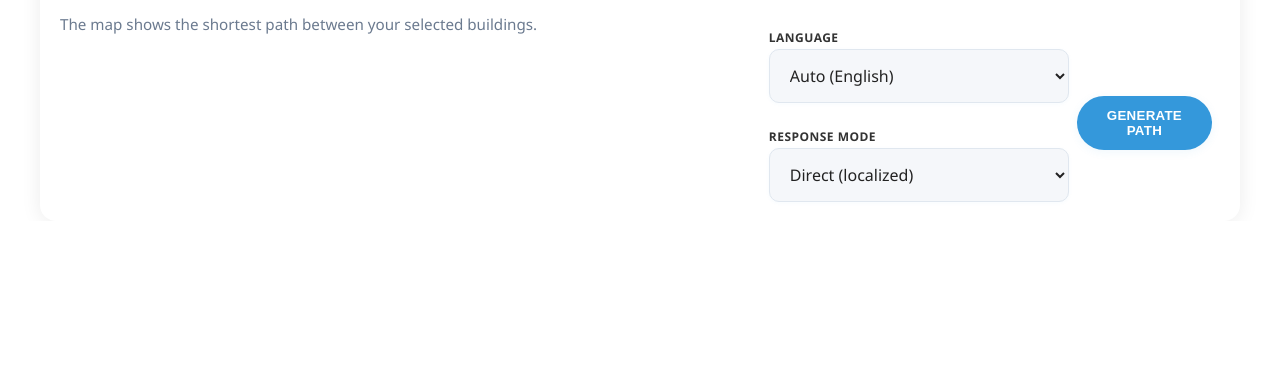
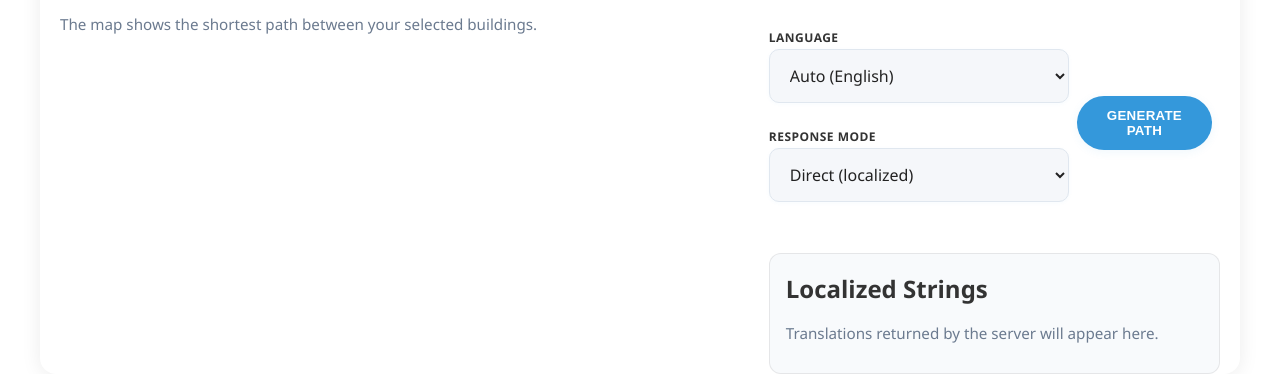
Before and after one commit to radishronin/CSCI4-598A-A-project1, a Flask app: page /planner/ in a window 1280 px wide. Shown: the part 896-1270 px from the top of the page. Before the commit the page ends 1098 px from the top, so only its background shows below. Run offline with Flask 3, Linux system fonts and the light colour scheme.

Commit message:
Added languages for planner

```diff
--- a/routes/planner.py
+++ b/routes/planner.py
@@ -171,75 +171,168 @@ def compute_route():
     target_language: str = data.get("target_language", "") or ""
     response_mode: str = data.get("response_mode", "direct")
 
-    def _localized_strings(lang: str) -> dict:
-        """Return a small set of localized UI strings for the planner.
+    translations = {
+        "": {
+            "total_time_label": "Total time:",
+            "minutes_unit": "min",
+            "error_invalid": "Request must include a list of building codes.",
+            "error_unknown_codes": "Unknown building codes:",
+            "error_no_path": "No available path between {from_code} and {to_code}.",
+        },
+        "en": {
+            "total_time_label": "Total time:",
+            "minutes_unit": "min",
+            "error_invalid": "Request must include a list of building codes.",
+            "error_unknown_codes": "Unknown building codes:",
+            "error_no_path": "No available path between {from_code} and {to_code}.",
+        },
+        "es": {
+            "total_time_label": "Tiempo total:",
+            "minutes_unit": "min",
+            "error_invalid": "La solicitud debe incluir una lista de códigos de edificio.",
+            "error_unknown_codes": "Códigos de edificio desconocidos:",
+            "error_no_path": "No hay un camino disponible entre {from_code} y {to_code}.",
+        },
+        "fr": {
+            "total_time_label": "Durée totale:",
+            "minutes_unit": "min",
+            "error_invalid": "La requête doit inclure une liste de codes de bâtiments.",
+            "error_unknown_codes": "Codes de bâtiment inconnus:",
+            "error_no_path": "Aucun itinéraire disponible entre {from_code} et {to_code}.",
+        },
+        "de": {
+            "total_time_label": "Gesamtzeit:",
+            "minutes_unit": "Min",
+            "error_invalid": "Die Anfrage muss eine Liste von Gebäudecodes enthalten.",
+            "error_unknown_codes": "Unbekannte Gebäudecodes:",
+            "error_no_path": "Kein verfügbarer Weg zwischen {from_code} und {to_code}.",
+        },
+        "zh": {
+            "total_time_label": "总用时:",
+            "minutes_unit": "分",
+            "error_invalid": "请求必须包含建筑代码列表。",
+            "error_unknown_codes": "未知的建筑代码:",
+            "error_no_path": "在 {from_code} 和 {to_code} 之间没有可用路径。",
+        },
+    }
 
-        This is intentionally minimal: it covers the total-time label and
-        a few common error messages. If you want richer translations we can
-        either extend this map or call the project's LLM translation helper.
-        """
-        # Basic translations for a few languages. Keys: total_time_label,
-        # minutes_unit, total_time_format (optional), error messages.
-        translations = {
-            "": {
-                "total_time_label": "Total time:",
-                "minutes_unit": "min",
-                "error_invalid": "Request must include a list of building codes.",
-                "error_unknown_codes": "Unknown building codes:",
-                "error_no_path": "No available path between {from_code} and {to_code}.",
-            },
-            "en": {
-                "total_time_label": "Total time:",
-                "minutes_unit": "min",
-                "error_invalid": "Request must include a list of building codes.",
-                "error_unknown_codes": "Unknown building codes:",
-                "error_no_path": "No available path between {from_code} and {to_code}.",
-            },
-            "es": {
-                "total_time_label": "Tiempo total:",
-                "minutes_unit": "min",
-                "error_invalid": "La solicitud debe incluir una lista de códigos de edificio.",
-                "error_unknown_codes": "Códigos de edificio desconocidos:",
-                "error_no_path": "No hay un camino disponible entre {from_code} y {to_code}.",
-            },
-            "fr": {
-                "total_time_label": "Durée totale:",
-                "minutes_unit": "min",
-                "error_invalid": "La requête doit inclure une liste de codes de bâtiments.",
-                "error_unknown_codes": "Codes de bâtiment inconnus:",
-                "error_no_path": "Aucun itinéraire disponible entre {from_code} et {to_code}.",
-            },
-            "de": {
-                "total_time_label": "Gesamtzeit:",
-                "minutes_unit": "Min",
-                "error_invalid": "Die Anfrage muss eine Liste von Gebäudecodes enthalten.",
-                "error_unknown_codes": "Unbekannte Gebäudecodes:",
-                "error_no_path": "Kein verfügbarer Weg zwischen {from_code} und {to_code}.",
-            },
-            "zh": {
-                "total_time_label": "总用时:",
-                "minutes_unit": "分",
-                "error_invalid": "请求必须包含建筑代码列表。",
-                "error_unknown_codes": "未知的建筑代码:",
-                "error_no_path": "在 {from_code} 和 {to_code} 之间没有可用路径。",
-            }
-        }
-        return translations.get(lang, translations.get(lang.split('-')[0], translations[""]))
+    field_labels = {
+        "": {
+            "total_time_label": "Total time label",
+            "total_time_label_filled": "Total time",
+            "minutes_unit": "Minutes unit",
+            "total_time_format": "Total time format",
+            "error_invalid": "Invalid request message",
+            "error_unknown_codes": "Unknown codes message",
+            "error_no_path": "No path message",
+            "error_message": "Error message",
+        },
+        "en": {
+            "total_time_label": "Total time label",
+            "total_time_label_filled": "Total time",
+            "minutes_unit": "Minutes unit",
+            "total_time_format": "Total time format",
+            "error_invalid": "Invalid request message",
+            "error_unknown_codes": "Unknown codes message",
+            "error_no_path": "No path message",
+            "error_message": "Error message",
+        },
+        "es": {
+            "total_time_label": "Etiqueta de tiempo total",
+            "total_time_label_filled": "Tiempo total",
+            "minutes_unit": "Unidad de minutos",
+            "total_time_format": "Formato de tiempo total",
+            "error_invalid": "Mensaje de solicitud inválida",
+            "error_unknown_codes": "Mensaje de códigos desconocidos",
+            "error_no_path": "Mensaje de ruta no disponible",
+            "error_message": "Mensaje de error",
+        },
+        "fr": {
+            "total_time_label": "Libellé du temps total",
+            "total_time_label_filled": "Temps total",
+            "minutes_unit": "Unité de minutes",
+            "total_time_format": "Format de temps total",
+            "error_invalid": "Message de requête invalide",
+            "error_unknown_codes": "Message de codes inconnus",
+            "error_no_path": "Message d'itinéraire indisponible",
+            "error_message": "Message d'erreur",
+        },
+        "de": {
+            "total_time_label": "Gesamtzeit-Beschriftung",
+            "total_time_label_filled": "Gesamtzeit",
+            "minutes_unit": "Minuteneinheit",
+            "total_time_format": "Gesamtzeit-Format",
+            "error_invalid": "Nachricht für ungültige Anfrage",
+            "error_unknown_codes": "Nachricht für unbekannte Codes",
+            "error_no_path": "Nachricht für keinen verfügbaren Weg",
+            "error_message": "Fehlermeldung",
+        },
+        "zh": {
+            "total_time_label": "总用时标签",
+            "total_time_label_filled": "总用时",
+            "minutes_unit": "分钟单位",
+            "total_time_format": "总用时格式",
+            "error_invalid": "无效请求消息",
+            "error_unknown_codes": "未知代码消息",
+            "error_no_path": "无可用路径消息",
+            "error_message": "错误消息",
+        },
+    }
+
+    def _resolve_language(lang: str) -> Tuple[str, dict]:
+        """Return the best-match language code and its strings."""
+        normalized = (lang or "").lower()
+        if normalized in translations:
+            return normalized, translations[normalized]
+
+        base = normalized.split("-")[0]
+        if base in translations:
+            return base, translations[base]
+
+        return "", translations[""]
+
+    def _resolve_labels(lang: str) -> dict:
+        normalized = (lang or "").lower()
+        if normalized in field_labels:
+            return field_labels[normalized]
+        base = normalized.split("-")[0]
+        if base in field_labels:
+            return field_labels[base]
+        return field_labels[""]
 
     if not isinstance(building_codes, list) or not building_codes:
-        localized = _localized_strings(target_language)
+        lang_code, localized = _resolve_language(target_language)
+        labels = _resolve_labels(lang_code)
         return (
-            jsonify({"error": localized.get("error_invalid"), "localized": localized}),
+            jsonify({
+                "error": localized.get("error_invalid"),
+                "localized": {
+                    "language": lang_code,
+                    "strings": {"error_invalid": localized.get("error_invalid")},
+                    "labels": {"error_invalid": labels.get("error_invalid")},
+                },
+            }),
             400,
         )
 
     invalid_codes = [code for code in building_codes if code not in (_buildings_by_id or {})]
     if invalid_codes:
-        localized = _localized_strings(target_language)
+        lang_code, localized = _resolve_language(target_language)
+        labels = _resolve_labels(lang_code)
         return (
             jsonify({
                 "error": f"Unknown building codes: {', '.join(invalid_codes)}",
-                "localized": {"error_message": f"{localized.get('error_unknown_codes')} {', '.join(invalid_codes)}"},
+                "localized": {
+                    "language": lang_code,
+                    "strings": {
+                        "error_unknown_codes": localized.get("error_unknown_codes"),
+                        "error_message": f"{localized.get('error_unknown_codes')} {', '.join(invalid_codes)}",
+                    },
+                    "labels": {
+                        "error_unknown_codes": labels.get("error_unknown_codes"),
+                        "error_message": labels.get("error_message"),
+                    },
+                },
             }),
             400,
         )
@@ -254,11 +347,22 @@ def compute_route():
     for start_code, end_code in zip(building_codes, building_codes[1:]):
         leg_time, node_path = _shortest_path_between_buildings(start_code, end_code, adjacency)
         if leg_time is None or not node_path:
-            localized = _localized_strings(target_language)
+            lang_code, localized = _resolve_language(target_language)
+            labels = _resolve_labels(lang_code)
             return (
                 jsonify({
                     "error": f"No available path between {start_code} and {end_code}.",
-                    "localized": {"error_message": localized.get("error_no_path").format(from_code=start_code, to_code=end_code)},
+                    "localized": {
+                        "language": lang_code,
+                        "strings": {
+                            "error_no_path": localized.get("error_no_path"),
+                            "error_message": localized.get("error_no_path").format(from_code=start_code, to_code=end_code),
+                        },
+                        "labels": {
+                            "error_no_path": labels.get("error_no_path"),
+                            "error_message": labels.get("error_message"),
+                        },
+                    },
                 }),
                 400,
             )
@@ -294,7 +398,10 @@ def compute_route():
 
     image = graph.get("image", {})
 
-    localized = _localized_strings(target_language)
+    lang_code, localized = _resolve_language(target_language)
+    labels = _resolve_labels(lang_code)
+    minutes_value = total_time_s / 60 if total_time_s else 0.0
+    minutes_str = f"{minutes_value:.1f}"
 
     response_payload = {
         "image": {
@@ -304,25 +411,41 @@ def compute_route():
         },
         "legs": legs,
         "total_time_s": total_time_s,
-        "localized": {},
+        "localized": {
+            "language": lang_code,
+            "strings": {
+                "minutes_unit": localized.get("minutes_unit"),
+                "total_time_label": localized.get("total_time_label"),
+                "total_time_label_filled": f"{localized.get('total_time_label')} {minutes_str} {localized.get('minutes_unit', 'min')}",
+                "total_time_format": "{minutes} " + localized.get("minutes_unit", "min"),
+            },
+            "labels": {
+                "minutes_unit": labels.get("minutes_unit"),
+                "total_time_label": labels.get("total_time_label"),
+                "total_time_label_filled": labels.get("total_time_label_filled"),
+                "total_time_format": labels.get("total_time_format"),
+            },
+        },
     }
 
     # If the client requested 'both', include original (English) and localized
     # messages. Otherwise provide only localized strings to be used by the UI.
-    if response_mode == "both":
+    if response_mode == "both" and lang_code not in ("", "en"):
         response_payload["localized"]["original"] = {
-            "total_time_label": "Total time:",
-            "minutes_unit": "min",
-            "total_time_format": "{minutes} min",
+            "language": "en",
+            "strings": {
+                "minutes_unit": "min",
+                "total_time_label": "Total time:",
+                "total_time_label_filled": f"Total time: {minutes_str} min",
+                "total_time_format": "{minutes} min",
+            },
+            "labels": {
+                "minutes_unit": field_labels["en"].get("minutes_unit"),
+                "total_time_label": field_labels["en"].get("total_time_label"),
+                "total_time_label_filled": field_labels["en"].get("total_time_label_filled"),
+                "total_time_format": field_labels["en"].get("total_time_format"),
+            },
         }
-
-    # Add the selected language strings (these may be identical to original)
-    response_payload["localized"].update({
-        "total_time_label": localized.get("total_time_label"),
-        "minutes_unit": localized.get("minutes_unit"),
-        # Provide a simple formatting token the client can use if desired
-        "total_time_format": "{minutes} " + localized.get("minutes_unit", "min"),
-    })
 
     return jsonify(response_payload)
 
--- a/static/planner.css
+++ b/static/planner.css
@@ -51,6 +51,60 @@
   gap: 0.5rem;
 }
 
+.planner-translations {
+  margin-top: 1rem;
+  border: 1px solid rgba(0, 0, 0, 0.08);
+  border-radius: 12px;
+  padding: 1rem;
+  background: #f8fafc;
+  display: flex;
+  flex-direction: column;
+  gap: 0.75rem;
+}
+
+.translation-grid {
+  display: grid;
+  gap: 0.75rem;
+  grid-template-columns: repeat(auto-fit, minmax(220px, 1fr));
+}
+
+.translation-card {
+  border: 1px solid rgba(0, 0, 0, 0.08);
+  border-radius: 10px;
+  padding: 0.75rem;
+  background: #fff;
+  box-shadow: 0 1px 2px rgba(0, 0, 0, 0.04);
+}
+
+.translation-card.active {
+  border-color: #2c7be5;
+  box-shadow: 0 4px 8px rgba(44, 123, 229, 0.18);
+}
+
+.translation-card__title {
+  font-weight: 700;
+  margin: 0 0 0.35rem 0;
+  letter-spacing: 0.02em;
+}
+
+.translation-card__list {
+  margin: 0;
+  padding: 0;
+  display: grid;
+  gap: 0.15rem;
+}
+
+.translation-card__list dt {
+  font-weight: 600;
+  font-size: 0.85rem;
+}
+
+.translation-card__list dd {
+  margin: 0 0 0.35rem 0;
+  color: #334155;
+  font-size: 0.95rem;
+}
+
 @media (min-width: 640px) {
   .planner-actions-row {
     align-items: center;
--- a/static/planner.js
+++ b/static/planner.js
@@ -3,10 +3,21 @@ document.addEventListener('DOMContentLoaded', () => {
   const generateBtn = document.getElementById('btn-generate-route');
   const overlay = document.getElementById('route-overlay');
   const totalTimeEl = document.getElementById('planner-total-time');
+  const translationsList = document.getElementById('planner-translations-list');
+  const translationsHint = document.getElementById('planner-translations-hint');
 
   const clearOverlay = () => {
     if (overlay) {
       overlay.innerHTML = '';
+    }
+  };
+
+  const clearTranslations = () => {
+    if (translationsList) {
+      translationsList.innerHTML = '';
+    }
+    if (translationsHint) {
+      translationsHint.textContent = 'Translations returned by the server will appear here.';
     }
   };
 
@@ -42,6 +53,63 @@ document.addEventListener('DOMContentLoaded', () => {
     overlay.appendChild(text);
   };
 
+  const renderTranslations = (translations) => {
+    if (!translationsList) {
+      return;
+    }
+
+    translationsList.innerHTML = '';
+
+    if (!translations || translations.length === 0) {
+      if (translationsHint) {
+        translationsHint.textContent = 'No translations were returned for this request.';
+      }
+      return;
+    }
+
+    if (translationsHint) {
+      translationsHint.textContent = 'Server-provided translations:';
+    }
+
+    const fields = ['total_time_label_filled', 'minutes_unit', 'error_invalid', 'error_unknown_codes', 'error_no_path', 'error_message'];
+
+    translations.forEach(({ language, strings, labels }) => {
+      if (!strings || Object.keys(strings).length === 0) {
+        return;
+      }
+
+      const card = document.createElement('div');
+      card.className = 'translation-card active';
+
+      const title = document.createElement('div');
+      title.className = 'translation-card__title';
+      title.textContent = language ? language.toUpperCase() : 'DEFAULT';
+      card.appendChild(title);
+
+      const list = document.createElement('dl');
+      list.className = 'translation-card__list';
+
+      fields.forEach((field) => {
+        if (!(field in strings)) {
+          return;
+        }
+
+        const term = document.createElement('dt');
+        const label = labels?.[field];
+        term.textContent = label || field.replace(/_/g, ' ');
+
+        const value = document.createElement('dd');
+        value.textContent = strings[field] ?? '—';
+
+        list.appendChild(term);
+        list.appendChild(value);
+      });
+
+      card.appendChild(list);
+      translationsList.appendChild(card);
+    });
+  };
+
   const showError = (message) => {
     if (totalTimeEl) {
       totalTimeEl.textContent = message;
@@ -71,6 +139,8 @@ document.addEventListener('DOMContentLoaded', () => {
     const target_language = langSelect ? langSelect.value : '';
     const response_mode = modeSelect ? modeSelect.value : 'direct';
 
+    clearTranslations();
+
     try {
       const response = await fetch('/planner/route', {
         method: 'POST',
@@ -97,17 +167,40 @@ document.addEventListener('DOMContentLoaded', () => {
 
       // Prefer localized strings returned by the server when available.
       const localized = (data && data.localized) || {};
+      const strings = localized.strings || {};
+      const labels = localized.labels || {};
       const minutes = (data.total_time_s / 60).toFixed(1);
 
       if (totalTimeEl && typeof data.total_time_s === 'number') {
-        if (localized.total_time_format) {
-          // Server provided a formatted label (may include unit)
-          totalTimeEl.textContent = localized.total_time_format.replace('{minutes}', minutes);
+        if (strings.total_time_format) {
+          totalTimeEl.textContent = strings.total_time_format.replace('{minutes}', minutes);
+        } else if (strings.total_time_label_filled) {
+          totalTimeEl.textContent = strings.total_time_label_filled;
         } else {
-          const unit = localized.minutes_unit || 'min';
-          const label = localized.total_time_label || 'Total time:';
+          const unit = strings.minutes_unit || 'min';
+          const label = strings.total_time_label || 'Total time:';
           totalTimeEl.textContent = `${label} ${minutes} ${unit}`;
         }
+      }
+
+      // Render the active language (and original if present) returned by the API.
+      const translationsToRender = [];
+      if (localized.strings) {
+        translationsToRender.push({
+          language: localized.language || '',
+          strings: localized.strings,
+          labels,
+        });
+      }
+      if (localized.original && localized.original.strings) {
+        translationsToRender.push({
+          language: localized.original.language || 'en',
+          strings: localized.original.strings,
+          labels: localized.original.labels || {},
+        });
+      }
+      if (translationsToRender.length) {
+        renderTranslations(translationsToRender);
       }
     } catch (err) {
       showError('An unexpected error occurred while fetching the route.');
--- a/templates/planner.html
+++ b/templates/planner.html
@@ -100,6 +100,11 @@
           <button type="button" class="btn" id="btn-generate-route">Generate Path</button>
           <p class="planner-caption" id="planner-total-time" aria-live="polite"></p>
         </div>
+        <section class="planner-translations" aria-live="polite">
+          <h2>Localized Strings</h2>
+          <p class="planner-caption" id="planner-translations-hint">Translations returned by the server will appear here.</p>
+          <div id="planner-translations-list" class="translation-grid"></div>
+        </section>
       </form>
     </section>
   </main>
```
